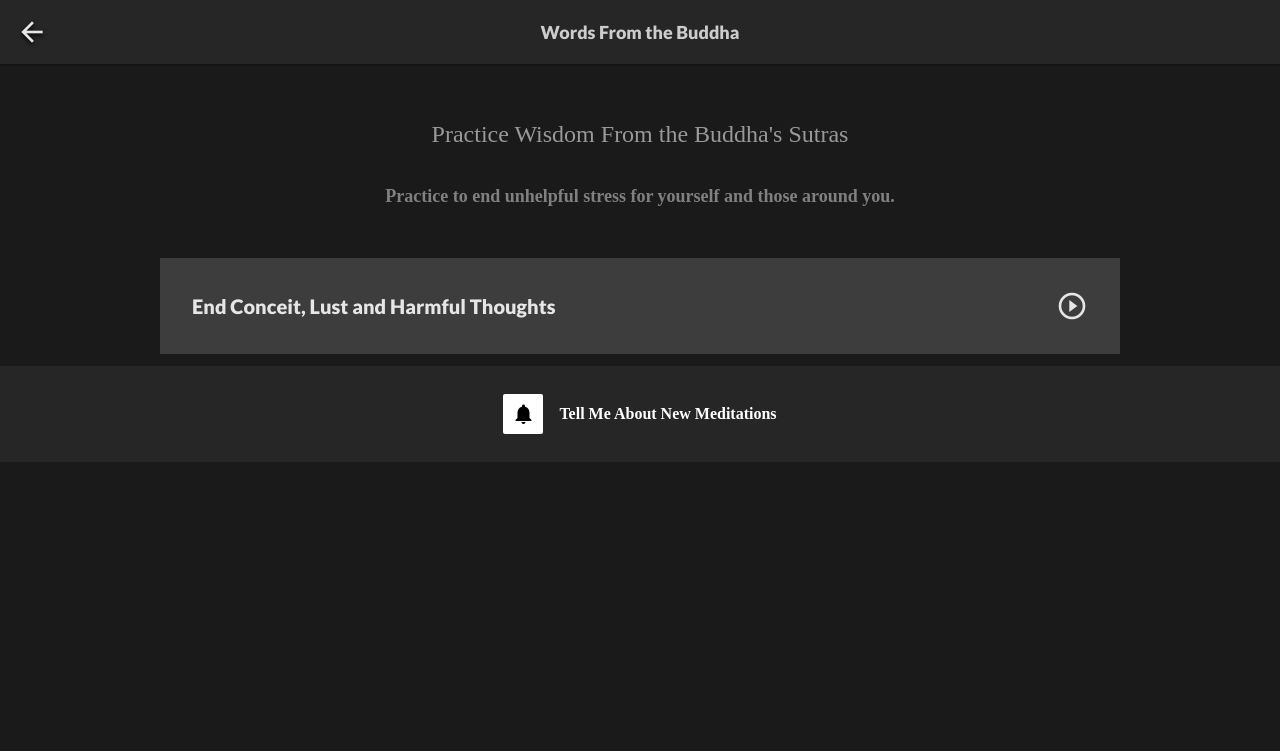
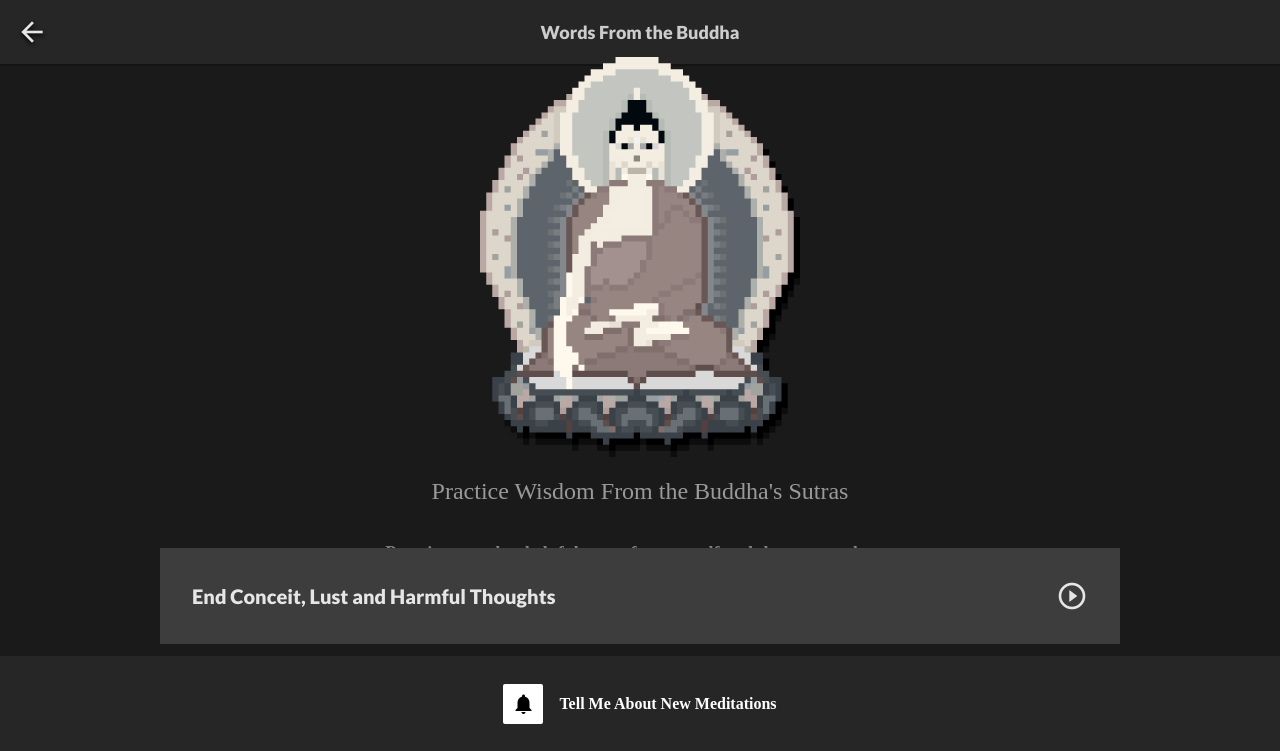
Before and after one commit to ryanallen/openmindapp, a PHP site: page /meditations/sutras.html in a window 1280 px wide. Shown: the top 751 px of the page. Run offline with PHP 8.4, Linux system fonts and the light colour scheme; some web fonts are replaced.

Commit message:
added image of the buddha

```diff
--- a/meditations/sutras.html
+++ b/meditations/sutras.html
@@ -31,9 +31,10 @@
     	</div>
     </div>
     <div class="hero">
-      <h2>Practice Wisdom From the Buddha's Sutras</h2>
-      <p class="hero__subtitle">Practice to end unhelpful stress for yourself and those around you.</p>
-      </div>
+    	<img class="hero__character" src="../img/8bit-characters__buddha.png" alt="The Buddha">
+		<h2>Practice Wisdom From the Buddha's Sutras</h2>
+		<p class="hero__subtitle">Practice to end unhelpful stress for yourself and those around you.</p>
+    </div>
     </div>
     <div class="button__group">
       <a class="button" href="sutras__5-things.html">
--- a/style/mind.css
+++ b/style/mind.css
@@ -38,13 +38,15 @@ input, button, submit {
     outline: none; }
 
 h1 {
-  font-family: "Lato", sans-serif; }
+  font-family: "Lato", sans-serif;
+  text-align: center; }
 
 h2 {
   font-family: "Chivo", san-serif;
   font-size: 24px;
   line-height: 28px;
-  font-weight: 300; }
+  font-weight: 300;
+  text-align: center; }
 
 h3 {
   font-family: "Lato", san-serif;
@@ -221,6 +223,13 @@ audio {
   line-height: 24px;
   text-shadow: 0px 1px 2px black; }
 
+.hero__character {
+  margin-top: 24px;
+  display: block;
+  width: 320px;
+  max-width: 60%;
+  height: auto; }
+
 .notification {
   display: -webkit-flex;
   display: -ms-flexbox;
--- a/style/partials/_mind_hero.scss
+++ b/style/partials/_mind_hero.scss
@@ -31,3 +31,11 @@
 	font-size: 20px;
 	line-height: 24px;
 	text-shadow: 0px 1px 2px $c00;}
+
+.hero__character {
+	margin-top: 24px;
+	display: block;
+	width: 320px;
+	max-width: 60%;
+	height: auto;
+}
--- a/style/partials/_mind_type.scss
+++ b/style/partials/_mind_type.scss
@@ -11,6 +11,7 @@ $type3: 'Amiko';
 
 h1 {
 	font-family: $type, sans-serif; ///font set with fallback
+	text-align: center;
 }
 
 
@@ -19,6 +20,7 @@ h2 {
 	font-size: 24px; ///dynamic text size set to 4% of viewport height
 	line-height: 28px;
 	font-weight: 300;
+	text-align: center;
 }
 
 h3 {
```
Also changed, not shown: img/8bit-characters__buddha.png (added), 1 other file.
